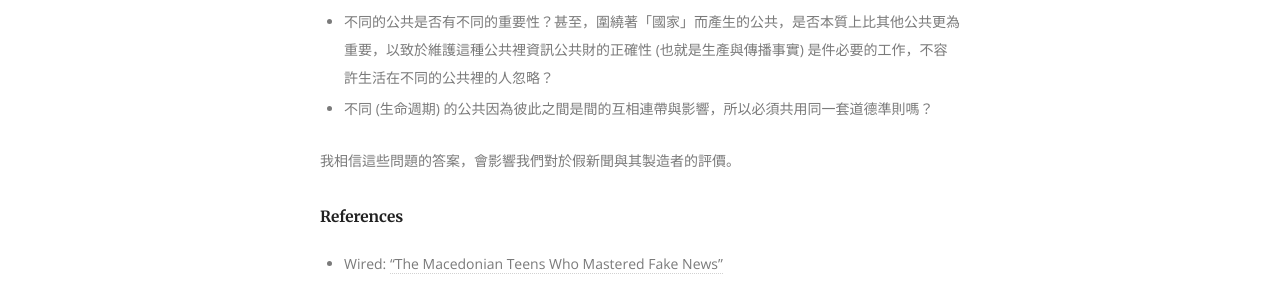
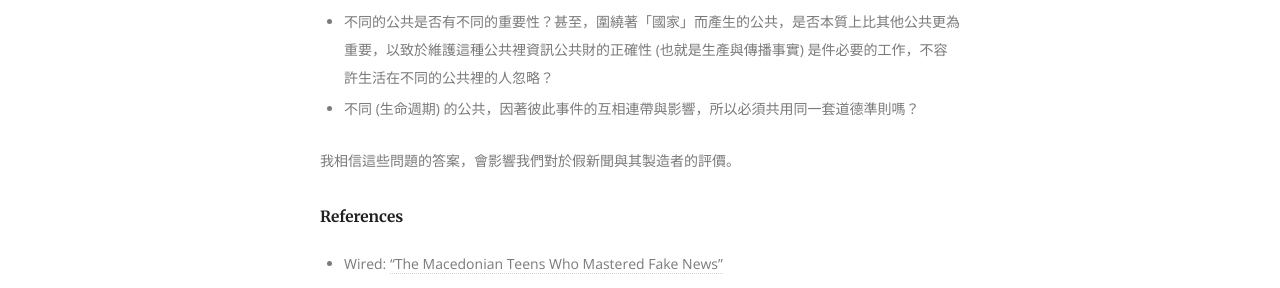
Before and after one commit to wendyyuchensun/wendyyuchensun.github.io, a Jekyll site: the page built from _posts/2017-04-27-on-fake-news.md, in a window 1280 px wide. Shown: the part 604-892 px from the top of the page. Built offline with Jekyll 4.4.1, drawn with Linux system fonts in a browser that asks for light colours; comment, search, counter and statistics services are not loaded.

Commit message:
Update post

```diff
--- a/_posts/2017-04-27-on-fake-news.md
+++ b/_posts/2017-04-27-on-fake-news.md
@@ -11,7 +11,7 @@ categories: reading
 
 * 公共只有一個？或是公共有複數個，而且有著不同的生命週期與範圍？每個我們接收到或創造「公共」訊息的時刻，意指的是不同的公共？
 * 不同的公共是否有不同的重要性？甚至，圍繞著「國家」而產生的公共，是否本質上比其他公共更為重要，以致於維護這種公共裡資訊公共財的正確性 (也就是生產與傳播事實) 是件必要的工作，不容許生活在不同的公共裡的人忽略？
-* 不同 (生命週期) 的公共因為彼此之間是間的互相連帶與影響，所以必須共用同一套道德準則嗎？
+* 不同 (生命週期) 的公共，因著彼此事件的互相連帶與影響，所以必須共用同一套道德準則嗎？
 
 我相信這些問題的答案，會影響我們對於假新聞與其製造者的評價。
 
```
